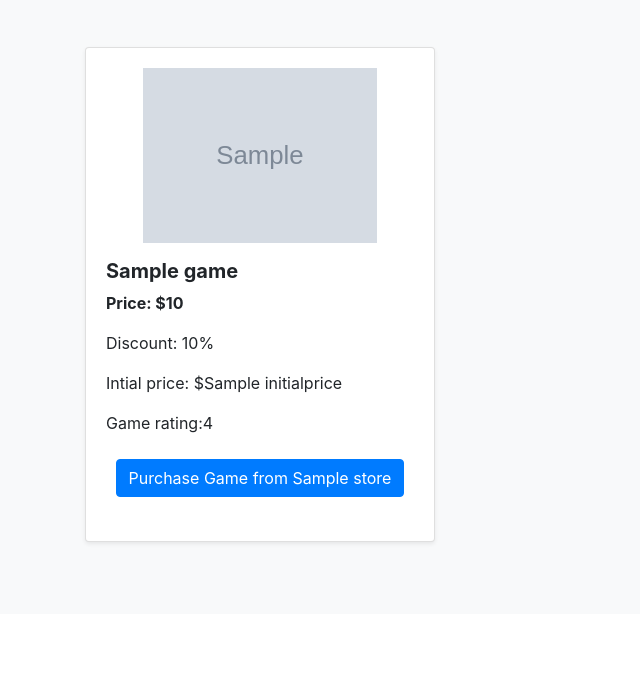
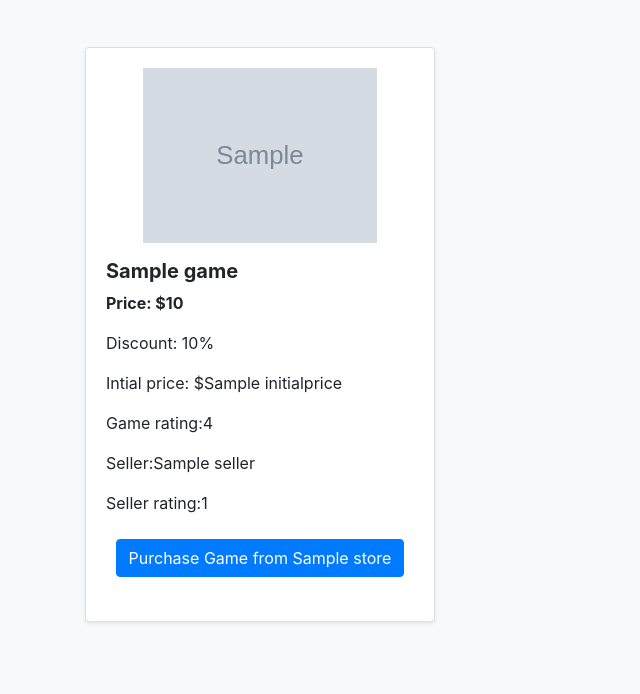
Before and after one commit to lzh982/videogamemarket, a Flask app: template templates/index1.html in a window 1280 px wide. Shown: the part 499-1193 px from the top of the page, without its empty margins (0-640 px from the left). Before the commit the page ends 1044 px from the top, so only its background shows below. Run offline with Flask 2, Linux system fonts and the light colour scheme; the template is opened without the code that fills it: most values are stand-ins (such as "Sample title", 1, 10 or a date in 2020); grey boxes marked "Sample" are stand-in pictures; some libraries are stand-ins or nearby versions.

Commit message:
modified the frontend to render seller and rating

```diff
--- a/api_function/ebay.py
+++ b/api_function/ebay.py
@@ -19,7 +19,7 @@ def ebay_request(query):
             'link': i['itemWebUrl'],
             'thumbnail': i['thumbnailImages'][0]['imageUrl'],
             'seller': i['seller']['username'],
-            'rating percentage': i['seller']['feedbackPercentage'],
+            'rating_percentage': i['seller']['feedbackPercentage'],
         }
         game_result.append(game_data)
 
--- a/templates/index1.html
+++ b/templates/index1.html
@@ -93,8 +93,12 @@
               {% if game.rating%}
                 <p class="card-text">Game rating:{{game.rating}}</p>
               {% endif %}
-
-
+              {% if game.seller%}
+                <p class="card-text">Seller:{{game.seller}}</p>
+              {% endif %}
+              {% if game.rating_percentage%}
+                <p class="card-text">Seller rating:{{game.rating_percentage}}</p>
+              {% endif %}
               <center><a class = "btn btn-primary my-2" href= {{game.link}} target="_blank">Purchase Game from {{game.store}}</a> </p></center>
               <div class="d-flex justify-content-between align-items-center">
 
```
